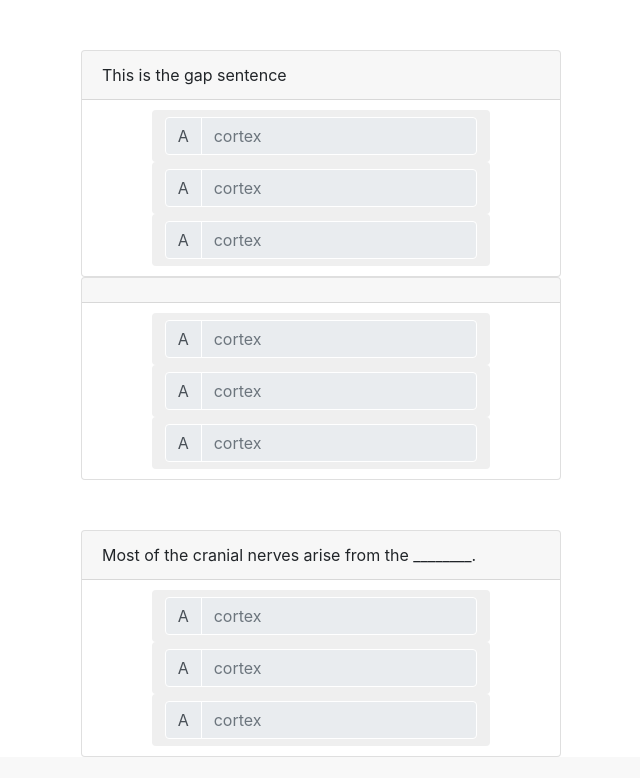
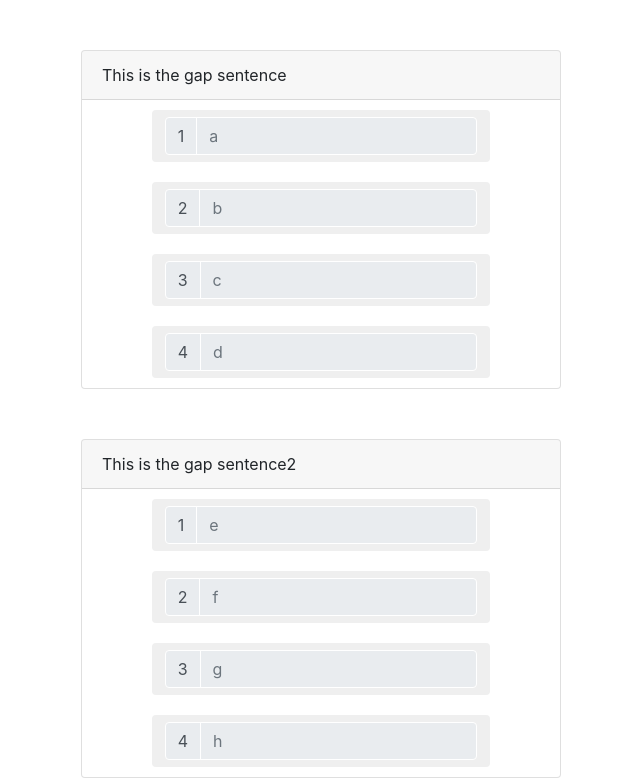
Before and after one commit to qverbeke/hack-psu-sp-2018, a Django app: page /videoresults in a window 1280 px wide. Shown: the part 350-1128 px from the top of the page, without its empty margins (319-959 px from the left). Before the commit the page ends 1107 px from the top, so only its background shows below. Run offline with Django 3.2, Linux system fonts and the light colour scheme; some libraries are stand-ins or nearby versions.

Commit message:
procedural generation of multiple choice questions

```diff
--- a/vid2quiz/templates/summaryQuizPage.html
+++ b/vid2quiz/templates/summaryQuizPage.html
@@ -61,104 +61,36 @@
         </div>
           <div class="col-md-1"></div>
         </div>
-        <div class="row mc-container">
-            <div class="col-md-3"></div>
-            <div class="col-md-6">
-                <div class="mc-card">
         {% for question in gap %}
-                    <form class="card question">
-                        <p class="card-header">{{question.gap_sentence}}</p>
-                        <div class="body">
-                        <div class="row">
-                        <div class="col-sm-2"></div>
-                        <button class="btn btn-default col-sm-8 mc-choice" onclick="colorChange(); return false">
-                            <label class="sr-only" for="inlineFormInputGroup">Cortex</label>
-                            <div class="input-group">
-                            <div class="input-group-prepend">
-                              <div class="input-group-text" id="choice">A</div>
-                            </div>
-                          <input class="form-control" id="choice-word" placeholder="cortex" readonly>
-                          </div>
-                        </button>
-                        </div>
-                        <div class="row">
-                        <div class="col-sm-2"></div>
-                        <button class="btn btn-default col-sm-8 mc-choice" onclick="colorChange(); return false">
-                            <label class="sr-only" for="inlineFormInputGroup">Cortex</label>
-                            <div class="input-group">
-                            <div class="input-group-prepend">
-                              <div class="input-group-text" id="choice">A</div>
-                            </div>
-                          <input class="form-control" id="choice-word" placeholder="cortex" readonly>
-                          </div>
-                        </button>
-                        </div>
-                        <div class="row">
-                        <div class="col-sm-2"></div>
-                        <button class="btn btn-default col-sm-8 mc-choice" onclick="colorChange(); return false">
-                            <label class="sr-only" for="inlineFormInputGroup">Cortex</label>
-                            <div class="input-group">
-                            <div class="input-group-prepend">
-                              <div class="input-group-text" id="choice">A</div>
-                            </div>
-                          <input class="form-control" id="choice-word" placeholder="cortex" readonly>
-                          </div>
-                        </button>
-                        </div>
-                        </div>
-                    </form>
-                    {% endfor %}
-                </div>
-            </div>
-        </div>
         <div class="row mc-container">
             <div class="col-md-3"></div>
             <div class="col-md-6">
                 <div class="mc-card">
                     <form class="card question">
-                    <p class="card-header">Most of the cranial nerves arise from the ________.</p>
+                        <p class="card-header">{{question.gap_sentence}}</p>
+                        {% for answer in question.distractors %}
                           <div class="body">
                           <div class="row">
                           <div class="col-sm-2"></div>
                           <button class="btn btn-default col-sm-8 mc-choice" onclick="colorChange(); return false">
-                        <label class="sr-only" for="inlineFormInputGroup">Cortex</label>
+                              <label class="sr-only" for="inlineFormInputGroup"></label>
                               <div class="input-group">
                               <div class="input-group-prepend">
-                          <div class="input-group-text" id="choice">A</div>
+                                <div class="input-group-text" id="choice">{{ forloop.counter }}</div>
                               </div>
-                      <input class="form-control" id="choice-word" placeholder="cortex" readonly>
-                      </div>
-                    </button>
-                    </div>
-                    <div class="row">
-                    <div class="col-sm-2"></div>
-                    <button class="btn btn-default col-sm-8 mc-choice" onclick="colorChange(); return false">
-                        <label class="sr-only" for="inlineFormInputGroup">Cortex</label>
-                        <div class="input-group">
-                        <div class="input-group-prepend">
-                          <div class="input-group-text" id="choice">A</div>
-                        </div>
-                      <input class="form-control" id="choice-word" placeholder="cortex" readonly>
-                      </div>
-                    </button>
-                    </div>
-                    <div class="row">
-                    <div class="col-sm-2"></div>
-                    <button class="btn btn-default col-sm-8 mc-choice" onclick="colorChange(); return false">
-                        <label class="sr-only" for="inlineFormInputGroup">Cortex</label>
-                        <div class="input-group">
-                        <div class="input-group-prepend">
-                          <div class="input-group-text" id="choice">A</div>
-                        </div>
-                      <input class="form-control" id="choice-word" placeholder="cortex" readonly>
+                            <input class="form-control" id="choice-word" placeholder={{answer}} readonly>
                             </div>
                           </button>
                           </div>
                           </div>
+                        {% endfor %}
                     </form>
                 </div>
             </div>
         </div>
+        {% endfor %}
+
+
     </div>
 
 <script>
--- a/vid2quiz/vid2quiz/views.py
+++ b/vid2quiz/vid2quiz/views.py
@@ -22,7 +22,7 @@ def summary_quiz_page2(request):
     captions = [[sentence, time]...]
     """
 gap = [{"original_sentence":"This is the original sentence", "gap_sentence":"This is the gap sentence", "answer":3, "distractors":["a","b","c", "d"]},
-{"original-sentence":"This is the original sentence2", "gap-sentence":"This is the gap sentence2", "answer":1, "distractors":["e","f","g", "h"]}
+{"original_sentence":"This is the original sentence2", "gap_sentence":"This is the gap sentence2", "answer":1, "distractors":["e","f","g", "h"]}
 ]
 
 summary = [{"sentence":"sentence1", "time":1}, {"sentence":"sentence2", "time":2},{"sentence":"sentence3", "time":3},{"sentence":"sentence4", "time":4}, ]
```
Lines whose indentation alone changed are shown as unchanged.
